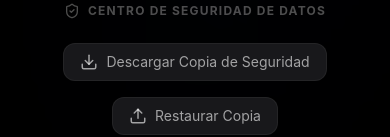
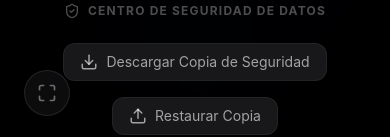
Before and after one commit to ecabellou/play-and-lyrics-demo, a React (Vite) app: page / in a window 390 px wide. Shown: the part 704-841 px from the top of the page. Built offline with nearby package versions, Linux system fonts and the light colour scheme.

Commit message:
Fix layout for mobile landscape: enable scroll and add fullscreen to SongList

```diff
--- a/src/components/Layout.jsx
+++ b/src/components/Layout.jsx
@@ -2,7 +2,7 @@ import clsx from 'clsx';
 
 export const Layout = ({ children, className }) => {
     return (
-        <div className="relative h-screen w-full bg-black text-white overflow-hidden font-sans">
+        <div className="relative h-[100dvh] w-full bg-black text-white overflow-hidden font-sans">
             {/* Animated Background Blobs - Subtler */}
             <div className="fixed inset-0 z-0 pointer-events-none overflow-hidden opacity-10">
                 <div className="absolute top-[-10%] left-[-10%] w-[50%] h-[50%] bg-indigo-900/40 rounded-full blur-[100px] animate-blob"></div>
--- a/src/components/SongList.jsx
+++ b/src/components/SongList.jsx
@@ -1,5 +1,5 @@
 import { useRef, useState } from 'react';
-import { Plus, Music, Trash2, Search, Download, Upload, ShieldCheck, X } from 'lucide-react';
+import { Plus, Music, Trash2, Search, Download, Upload, ShieldCheck, X, Maximize } from 'lucide-react';
 import { Layout } from './Layout';
 import { APP_CONFIG } from '../config';
 
@@ -58,7 +58,7 @@ export const SongList = ({ songs, onSelect, onImport, onDelete, onImportBackup }
     );
 
     return (
-        <Layout className="p-6">
+        <Layout className="p-6 overflow-y-auto">
             <header className="flex flex-col sm:flex-row justify-between items-start sm:items-center gap-6 mb-12">
                 <div className="flex items-center gap-4">
                     <img
@@ -160,6 +160,22 @@ export const SongList = ({ songs, onSelect, onImport, onDelete, onImportBackup }
                 )}
             </div>
 
+
+            {/* Fullscreen Toggle for List View */}
+            <button
+                onClick={() => {
+                    if (!document.fullscreenElement) {
+                        document.documentElement.requestFullscreen().catch(e => console.error(e));
+                    } else {
+                        document.exitFullscreen();
+                    }
+                }}
+                className="fixed bottom-6 left-6 p-3 bg-zinc-900/50 backdrop-blur-md border border-white/10 rounded-full text-white/40 hover:text-white hover:bg-zinc-800 transition-all z-50 shadow-xl"
+                title="Pantalla Completa"
+            >
+                <Maximize size={20} />
+            </button>
+
             {/* Backup Section */}
             <footer className="mt-auto pt-10 border-t border-white/5 flex flex-col items-center gap-6 pb-20">
                 <div className="flex items-center gap-2 text-white/30 text-xs font-bold uppercase tracking-widest">
```
